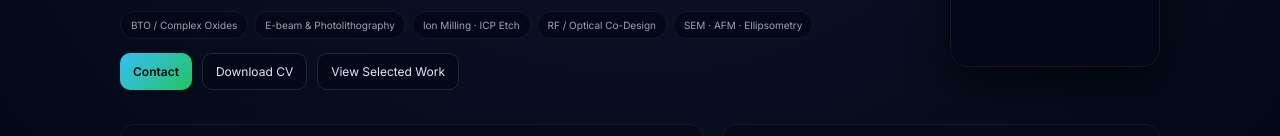
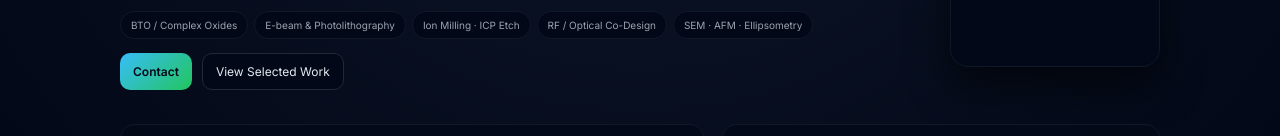
Before and after one commit to divya-1498/divya-1498.github.io, a plain HTML site: page index.html in a window 1280 px wide. Shown: the part 353-489 px from the top of the page. Drawn offline with Linux system fonts and the light colour scheme.

Commit message:
Update index.html

```diff
--- a/index.html
+++ b/index.html
@@ -167,7 +167,7 @@
         </div>
         <div class="actions">
           <a class="btn primary" href="#contact">Contact</a>
-          <a class="btn" href="Divya_Hungund_Resume.pdf">Download CV</a>
+          <!--<a class="btn" href="Divya_Hungund_Resume.pdf">Download CV</a>-->
           <a class="btn" href="#projects">View Selected Work</a>
         </div>
       </div>
```
